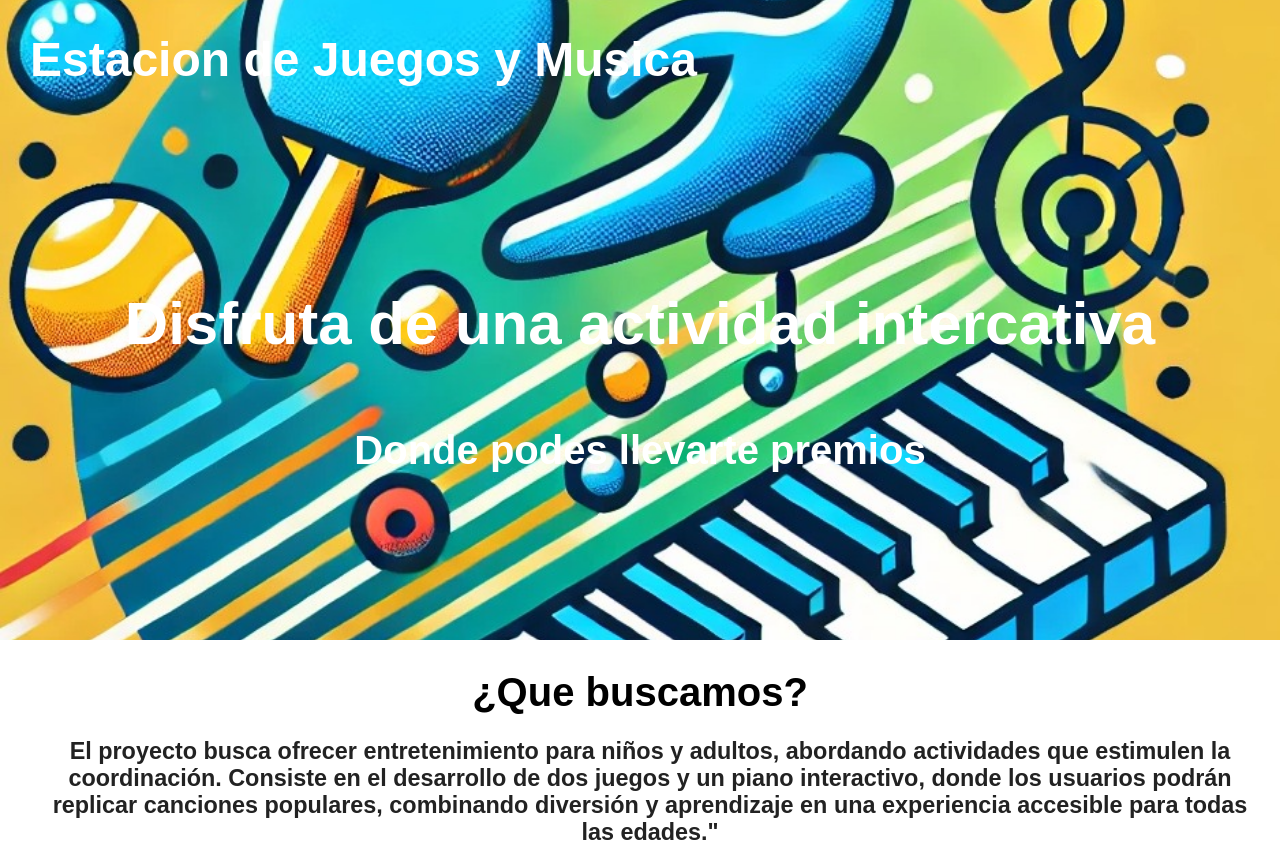
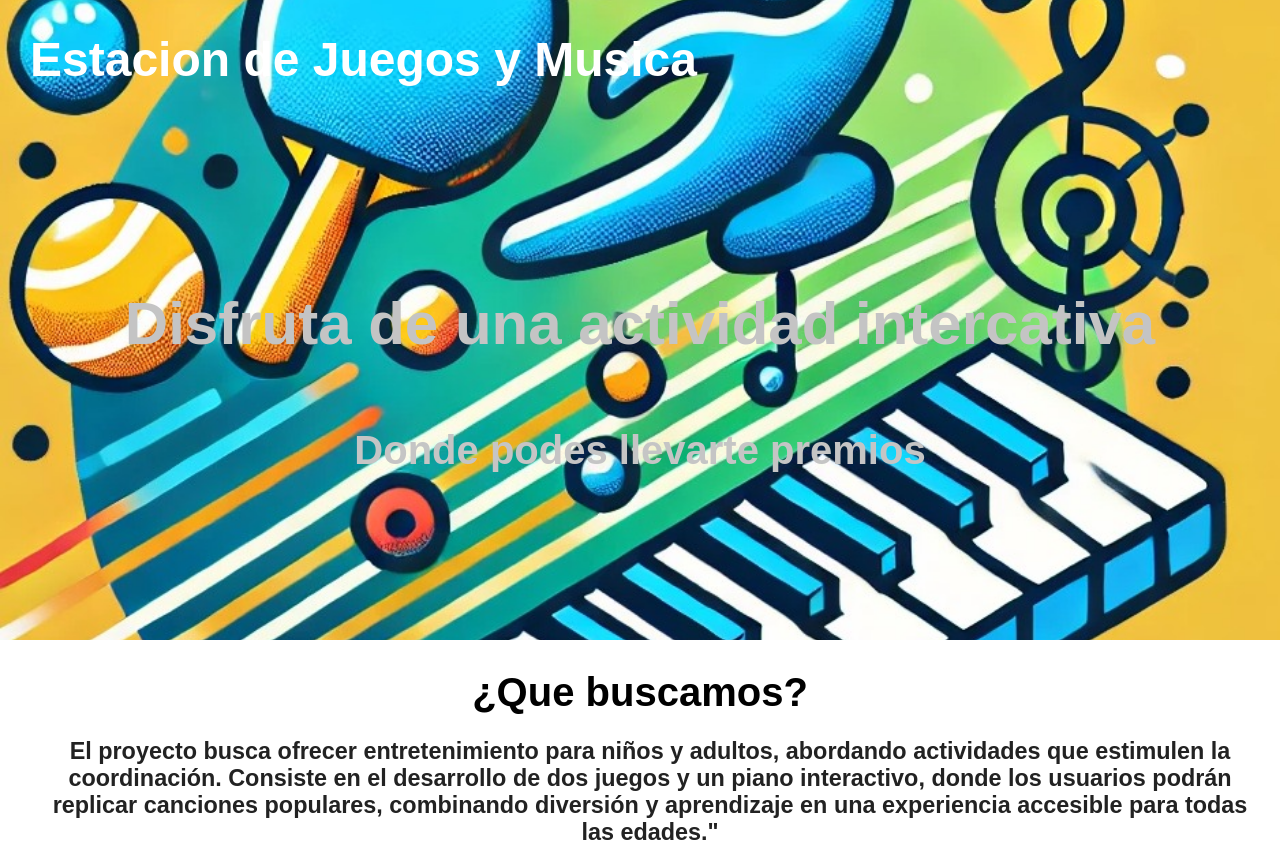
Before and after one commit to facuneveu/estaciondejuegos, a plain HTML site: page index.html in a window 1280 px wide. Shown: the top 849 px of the page. Drawn offline with Linux system fonts and the light colour scheme; a script that the page names is missing.

Commit message:
estilos.css

```diff
--- a/estilos.css
+++ b/estilos.css
@@ -58,7 +58,7 @@ a {
 .texto {
     margin: 0,0,0,5px;
     padding: 20px;
-    color: white;
+    color: rgb(196, 196, 196);
     font-size: 60px;
     display: inline-block;
     border-radius: 10px;
@@ -68,7 +68,7 @@ a {
     margin: 0px 0 0 0;
     padding: 0,0,10px,0;
     font-size: 40px;
-    color: white;
+    color: rgb(197, 197, 197);
     display: block;
     border-radius: 10px;
 
```
